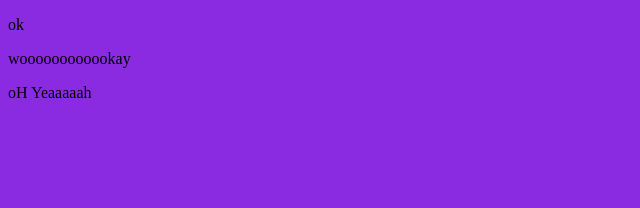
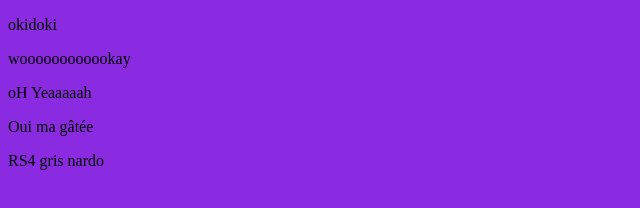
Before and after one commit to AyaDelRey/second_repo, a plain HTML site: page index.html in a window 1280 px wide. Shown: the whole page, without its empty margins (0-640 px from the left). Drawn offline with Linux system fonts and the light colour scheme.

Commit message:
Add lyrics

```diff
--- a/index.html
+++ b/index.html
@@ -7,8 +7,10 @@
     <link rel="stylesheet" href="style.css">
 </head>
 <body>
-    <p>ok</p>
+    <p>okidoki</p>
     <p>woooooooooookay</p>
     <p>oH Yeaaaaah</p>
+    <p>Oui ma gâtée</p>
+    <p>RS4 gris nardo</p>
 </body>
 </html>
```
